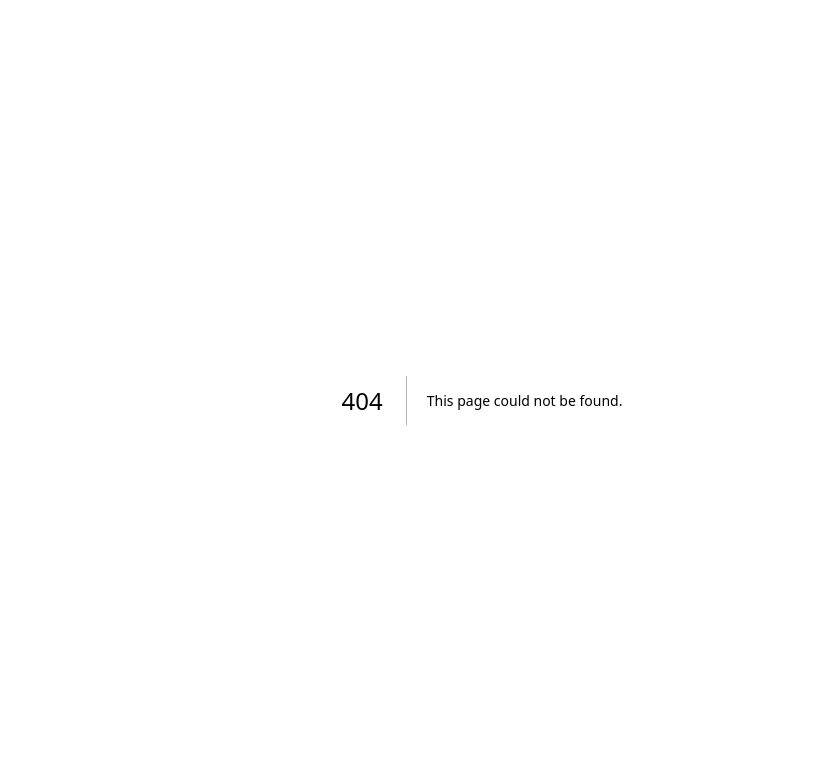
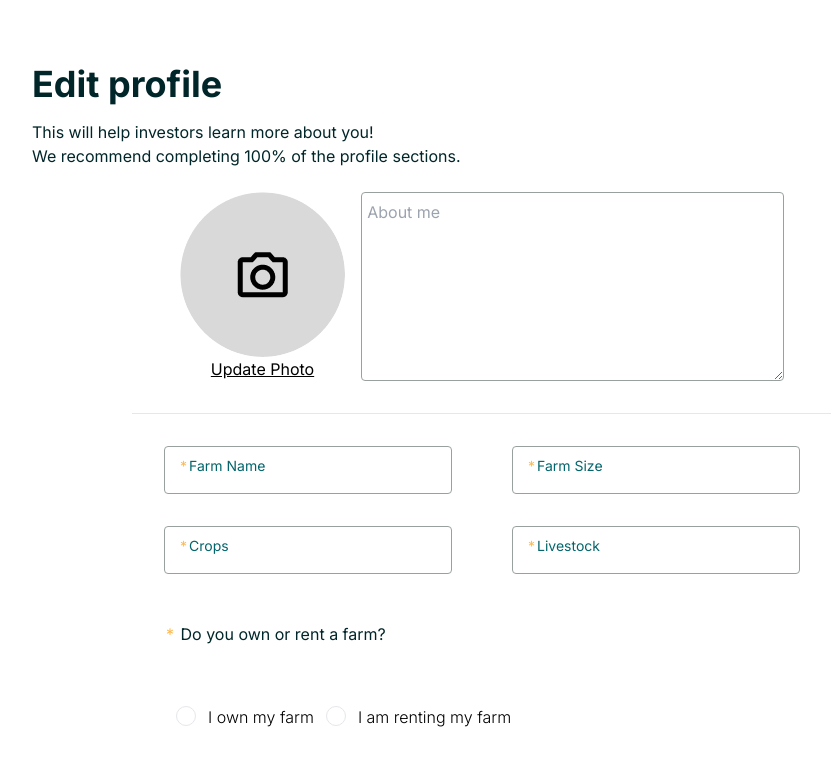
Before and after one commit to Cubeseed/Frontend, a Next.js app in the folder cubeseed_login/: page /dashboard/profiles/edit in a window 1280 px wide. Before the commit this address had no page. Shown: the top 766 px of the page, without its empty margins (158-989 px from the left). Built offline with nearby package versions, Linux system fonts and the light colour scheme.

Commit message:
feat: restyle input, make radio-input

```diff
--- /dev/null
+++ b/cubeseed_login/app/(farmer)/dashboard/profiles/edit/page.tsx
@@ -0,0 +1,13 @@
+import EditUserProfile from "@cs/components/edit-profile"
+
+function EditProfilePage() {
+  return (
+    <div className="fixed inset-0 grid h-screen w-screen backdrop-brightness-[30%]">
+      <div className="overflow-x-scroll bg-white">
+        <EditUserProfile />
+      </div>
+    </div>
+  )
+}
+
+export default EditProfilePage
--- a/cubeseed_login/app/(farmer)/dashboard/profiles/page.tsx
+++ b/cubeseed_login/app/(farmer)/dashboard/profiles/page.tsx
@@ -1,7 +1,7 @@
-import UserProfile from '@cs/components/profile'
-import React from 'react'
+import UserProfile from "@cs/components/profile"
+import React from "react"
+import EditProfilePage from "./edit/page"
 const base64 = require("base-64")
-
 
 async function getUserProfile() {
   const login = process.env.API_USER
@@ -11,20 +11,26 @@ async function getUserProfile() {
     "http://ec2-16-171-43-115.eu-north-1.compute.amazonaws.com:8000/api/userprofile/1",
     {
       headers: new Headers({
-        "Authorization": `Basic ${base64.encode(`${login}:${password}`)}`
+        Authorization: `Basic ${base64.encode(`${login}:${password}`)}`,
       }),
-      cache: 'no-store'
+      cache: "no-store",
     }
-  );
-  return await response.json();
+  )
+  return await response.json()
 }
 
-async function ProfilePage() {
+interface Props {
+  searchParams: Record<string, string> | null | undefined
+}
+
+async function ProfilePage({ searchParams }: Props) {
   const profile = await getUserProfile()
+  const edit = searchParams?.edit
 
   return (
-    <div className='p-8'>
-      <UserProfile profile={profile}/>
+    <div className="p-8">
+      <UserProfile profile={profile} />
+      {edit && <EditProfilePage />}
     </div>
   )
 }
--- /dev/null
+++ b/cubeseed_login/components/edit-profile.tsx
@@ -0,0 +1,87 @@
+"use client"
+
+import { useState } from "react"
+import { DashboardHeading } from "./header"
+import ImageBox from "./pieces/image-box"
+import camera from "@cs/public/camera.png"
+import { StaticImageData } from "next/image"
+import Textarea from "./pieces/textarea"
+import Input from "./pieces/input"
+import InputRadio from "./pieces/input-radio"
+import Link from "next/link"
+
+function EditUserProfile() {
+  const [src, setSrc] = useState<string | StaticImageData>(() => camera)
+  const text = () => (
+    <p>
+      This will help investors learn more about you!
+      <br />
+      We recommend completing 100% of the profile sections.
+    </p>
+  )
+  return (
+    <div className="mx-auto w-[900px] space-y-6 py-16">
+      <div className="max-w-[590px]">
+        <DashboardHeading heading="Edit profile" text={text()} />
+      </div>
+      <form className="space-y-20">
+        <div className="mx-auto w-[700px]">
+          <div className="flex justify-between px-12">
+            <ImageBox src={src} setSrc={setSrc} />
+            <div className="w-[70%]">
+              <Textarea
+                label="About me"
+                placeholder=""
+                rows={20}
+                className="min-h-full"
+              />
+            </div>
+          </div>
+          <hr className="my-8" />
+          <div className="space-y-12 px-8">
+            <div className="space-y-8">
+              <div className="flex justify-between gap-4">
+                <Input className="" label="Farm Name" placeholder="" required />
+                <Input label="Farm Size" placeholder="" required />
+              </div>
+              <div className="flex justify-between gap-4">
+                <Input className="" label="Crops" placeholder="" required />
+                <Input label="Livestock" placeholder="" required />
+              </div>
+            </div>
+            <p className="text-primary">
+              {" "}
+              <span className="mx-0.5 text-secondary">*</span> Do you own or
+              rent a farm?
+            </p>
+            <div className="flex">
+              <InputRadio name="own" label="I own my farm" />
+              <InputRadio
+                type="radio"
+                name="own"
+                label="I am renting my farm"
+              />
+            </div>
+          </div>
+        </div>
+
+        <div className="flex w-full justify-between font-medium">
+          <Link
+            href="/dashboard/profiles"
+            className="flex h-[44px] items-center rounded-[100px] border-2 border-secondary bg-transparent px-6 py-3 text-accent"
+          >
+            Cancel
+          </Link>
+          <Link
+            className="flex h-[44px] items-center rounded-[100px] bg-secondary px-6 py-3 text-black"
+            href="dashboard/invoice"
+          >
+            Update
+          </Link>
+        </div>
+      </form>
+    </div>
+  )
+}
+
+export default EditUserProfile
--- a/cubeseed_login/components/header.tsx
+++ b/cubeseed_login/components/header.tsx
@@ -1,6 +1,6 @@
 interface DashboardHeadingProps {
   heading: string
-  text?: string
+  text?: string | React.ReactNode
   subheading?: string
   status?: React.ReactNode
 }
--- /dev/null
+++ b/cubeseed_login/components/pieces/input-radio.tsx
@@ -0,0 +1,47 @@
+import React, { forwardRef } from "react"
+
+export interface InputRadioProps
+  extends React.InputHTMLAttributes<HTMLInputElement> {
+  label: string
+}
+
+const InputRadio = forwardRef<HTMLInputElement, InputRadioProps>(
+  ({ label, className, type, ...props }, ref) => {
+    return (
+      <div className="inline-flex items-center">
+        <label
+          className="relative flex cursor-pointer items-center rounded-full p-3"
+          htmlFor="html"
+          data-ripple-dark="true"
+        >
+          <input
+            id="html"
+            name="type"
+            type="radio"
+            className="before:content[''] border-blue-gray-200 before:bg-blue-gray-500 peer relative h-[20px] w-[20px] cursor-pointer appearance-none rounded-full border text-primary-100 transition-all before:absolute before:left-2/4 before:top-2/4 before:block before:h-[20px] before:w-[20px] before:-translate-x-2/4 before:-translate-y-2/4 before:rounded-full before:opacity-0 before:transition-opacity checked:border-primary-100 checked:before:bg-primary-100 hover:before:opacity-10"
+          />
+          <div className="pointer-events-none absolute left-2/4 top-2/4 -translate-x-2/4 -translate-y-2/4 text-primary-100 opacity-0 transition-opacity peer-checked:opacity-100">
+            <svg
+              xmlns="http://www.w3.org/2000/svg"
+              className="h-3.5 w-3.5"
+              viewBox="0 0 16 16"
+              fill="currentColor"
+            >
+              <circle data-name="ellipse" cx="8" cy="8" r="8"></circle>
+            </svg>
+          </div>
+        </label>
+        <label
+          className="mt-px cursor-pointer select-none font-light text-black"
+          htmlFor="html"
+        >
+          {label}
+        </label>
+      </div>
+    )
+  }
+)
+
+InputRadio.displayName = "InputRadio"
+
+export default InputRadio
--- a/cubeseed_login/components/pieces/input.tsx
+++ b/cubeseed_login/components/pieces/input.tsx
@@ -8,18 +8,18 @@ export interface InputProps
 const Input = forwardRef<HTMLInputElement, InputProps>(
   ({ label, className, type, ...props }, ref) => {
     return (
-      <div className="relative w-full">
+      <div className="w-72">
+        <div className="relative h-12 w-full min-w-[200px]">
           <input
             type={type}
-          className={`peer h-[48px] w-full rounded-[4px] border border-[#99A19F] px-3 py-2.5 font-sans text-sm font-normal text-[#002629] placeholder:text-transparent focus:border-[#002629] focus:outline-none ${className}`}
+            className="peer h-full w-full rounded-[4px] border border-[#99A19F] border-t-transparent bg-transparent px-3 py-2.5 font-sans text-sm font-normal text-primary outline outline-0 transition-all placeholder-shown:border placeholder-shown:border-[#99A19F] focus:border-2 focus:border-primary-100 focus:border-t-transparent focus:outline-0 disabled:border-0 disabled:bg-[#99A19F]"
             {...props}
           />
-        <label
-          htmlFor="date"
-          className="peer-focus:-top-3.4 absolute -top-1.5 left-1.5 z-10 bg-transparent text-[11px] font-normal leading-tight text-gray-600 transition-all peer-placeholder-shown:top-2 peer-placeholder-shown:text-base peer-placeholder-shown:text-gray-400 peer-focus:text-[11px] peer-focus:text-[#002629]"
-        >
+          <label className="before:content[' '] after:content[' '] pointer-events-none absolute -top-1.5 left-0 flex h-full w-full select-none text-[12px] leading-[1.1] transition-all before:mr-1 before:mt-[6.5px] before:box-border before:block before:h-1.5 before:w-2.5 before:rounded-tl-[4px] before:border-l before:border-t before:transition-all after:ml-1 after:mt-[6.5px] after:box-border after:block after:h-1.5 after:w-2.5 after:grow after:rounded-tr-[4px] after:border-r after:border-t after:border-indigo-900 after:transition-all peer-placeholder-shown:text-sm peer-placeholder-shown:leading-[3.75] peer-placeholder-shown:text-[#03656B] peer-placeholder-shown:before:border-transparent peer-placeholder-shown:after:border-transparent peer-focus:text-[12px] peer-focus:leading-tight peer-focus:text-[#151919] peer-focus:before:border-l-2 peer-focus:before:border-t-2  peer-focus:before:border-[#03656B] peer-focus:after:border-r-2 peer-focus:after:border-t-2 peer-focus:after:border-[#03656B]">
+            {props.required && <span className="mx-0.5 text-secondary">*</span>}
             {label}
           </label>
+        </div>
       </div>
     )
   }
--- a/cubeseed_login/components/pieces/textarea.tsx
+++ b/cubeseed_login/components/pieces/textarea.tsx
@@ -1,29 +1,29 @@
-import React, { forwardRef } from "react";
+import React, { forwardRef } from "react"
 
 export interface TextareaProps
   extends React.TextareaHTMLAttributes<HTMLTextAreaElement> {
-  label: string;
+  label: string
 }
 
 export const Textarea = forwardRef<HTMLTextAreaElement, TextareaProps>(
   ({ label, className, ...props }, ref) => {
     return (
-      <div className="w-full relative">
+      <div className="relative h-full w-full">
         <textarea
-          className={`peer h-[121px] px-3 py-2.5 font-sans text-sm font-normal w-full border rounded-[4px] border-[#99A19F] text-[#002629] placeholder-transparent focus:outline-none focus:border-[#002629] ${className}`}
+          className={`peer h-[121px] w-full rounded-[4px] border border-[#99A19F] px-3 py-2.5 font-sans text-sm font-normal text-[#002629] placeholder:text-transparent focus:border-[#002629] focus:outline-none ${className}`}
           {...props}
         />
         <label
           htmlFor="date"
-          className="absolute left-1.5 z-10 -top-1.5 text-gray-600 leading-tight text-[11px] bg-transparent font-normal transition-all peer-placeholder-shown:text-base peer-placeholder-shown:text-gray-400 peer-placeholder-shown:top-2 peer-focus:-top-3.4 peer-focus:text-[#002629] peer-focus:text-[11px]"
+          className="peer-focus:-top-3.4 absolute -top-1.5 left-1.5 z-[1] bg-transparent text-[11px] font-normal leading-tight text-gray-600 transition-all peer-placeholder-shown:top-2 peer-placeholder-shown:text-base peer-placeholder-shown:text-gray-400 peer-focus:text-[11px] peer-focus:text-[#002629]"
         >
           {label}
         </label>
       </div>
-    );
+    )
   }
-);
+)
 
-Textarea.displayName = "Textarea";
+Textarea.displayName = "Textarea"
 
-export default Textarea;
+export default Textarea
--- a/cubeseed_login/components/profile.tsx
+++ b/cubeseed_login/components/profile.tsx
@@ -1,31 +1,32 @@
-"use client";
+"use client"
 
-import Image, { StaticImageData } from "next/image";
-import star from "@cs/public/star.svg";
-import farmer from "@cs/public/farmer1.png";
-import { UserProfileType } from "@cs/types";
-import ReviewCard from "./pieces/review-card";
-import { useState } from "react";
-import ImageBox from "./pieces/image-box";
+import Image, { StaticImageData } from "next/image"
+import star from "@cs/public/star.svg"
+import farmer from "@cs/public/farmer1.png"
+import { UserProfileType } from "@cs/types"
+import ReviewCard from "./pieces/review-card"
+import { useState } from "react"
+import ImageBox from "./pieces/image-box"
+import Link from "next/link"
 // import place from "@cs/assets/svg/place_24px.svg";
 
 interface UserProfile {
-  profile: UserProfileType;
+  profile: UserProfileType
 }
 
 function UserProfile({ profile }: UserProfile) {
-  const [src, setSrc] = useState<string | StaticImageData>(() => farmer);
+  const [src, setSrc] = useState<string | StaticImageData>(() => farmer)
 
-  console.log({ profile });
+  console.log({ profile })
 
   return (
     <div>
-      <h1 className="font-semibold text-[32px]">My Profile</h1>
-      <section className="flex gap-6 mt-8">
+      <h1 className="text-[32px] font-semibold">My Profile</h1>
+      <section className="mt-8 flex gap-6">
         <ImageBox src={src} setSrc={setSrc} />
         <div className="flex flex-col gap-6">
-          <div className="font-medium text-xl space-y-1">
-            <h2 className="flex items-center gap-4 font-bold text-5xl">
+          <div className="space-y-1 text-xl font-medium">
+            <h2 className="flex items-center gap-4 text-5xl font-bold">
               {profile.full_name}
               <span className="flex">
                 {[...Array(5)].map((el) => (
@@ -63,9 +64,9 @@ function UserProfile({ profile }: UserProfile) {
             </p>
           </div>
           <div className="space-x-3">
-            <a href="#" className="underline">
+            <Link href="dashboard/profiles?edit=true" className="underline">
               Edit Profile
-            </a>
+            </Link>
             <a href="#" className="underline">
               Documents Profile
             </a>
@@ -73,10 +74,10 @@ function UserProfile({ profile }: UserProfile) {
         </div>
       </section>
 
-      <div className="flex justify-between gap-16 mt-16">
+      <div className="mt-16 flex justify-between gap-16">
         <div className="space-y-12">
-          <section className="w-full bg-primary-900 p-6 rounded-[10px] space-y-8">
-            <h3 className="text-black text-2xl font-semibold">About Me</h3>
+          <section className="w-full space-y-8 rounded-[10px] bg-primary-900 p-6">
+            <h3 className="text-2xl font-semibold text-black">About Me</h3>
             <p className="text-primary">
               Lorem ipsum dolor sit amet, consectetur adipiscing elit, sed do
               eiusmod tempor Lorem ipsum dolor sit amet, consectetur adipiscing
@@ -86,17 +87,17 @@ function UserProfile({ profile }: UserProfile) {
               dolor in reprehenderit in voluptate...
             </p>
           </section>
-          <section className="w-full bg-primary-400 p-4 text-white space-y-6 min-h-[205px] rounded-[15px]">
+          <section className="min-h-[205px] w-full space-y-6 rounded-[15px] bg-primary-400 p-4 text-white">
             <h4 className="text-xl font-medium">Past activity</h4>
             <div className="flex justify-between">
               <div>
-                <p className="text-[22px] leading-[36px] font-medium">
+                <p className="text-[22px] font-medium leading-[36px]">
                   Order #0000020
                 </p>
                 <p>5/2/23</p>
               </div>
               <div className="text-right">
-                <p className="text-[22px] leading-[36px] font-medium">
+                <p className="text-[22px] font-medium leading-[36px]">
                   $200.02
                 </p>
                 <p>5/2/23</p>
@@ -112,7 +113,7 @@ function UserProfile({ profile }: UserProfile) {
         </div>
       </div>
     </div>
-  );
+  )
 }
 
-export default UserProfile;
+export default UserProfile
```
Also changed, not shown: cubeseed_login/public/camera.png (added). Lines whose indentation alone changed are shown as unchanged.
